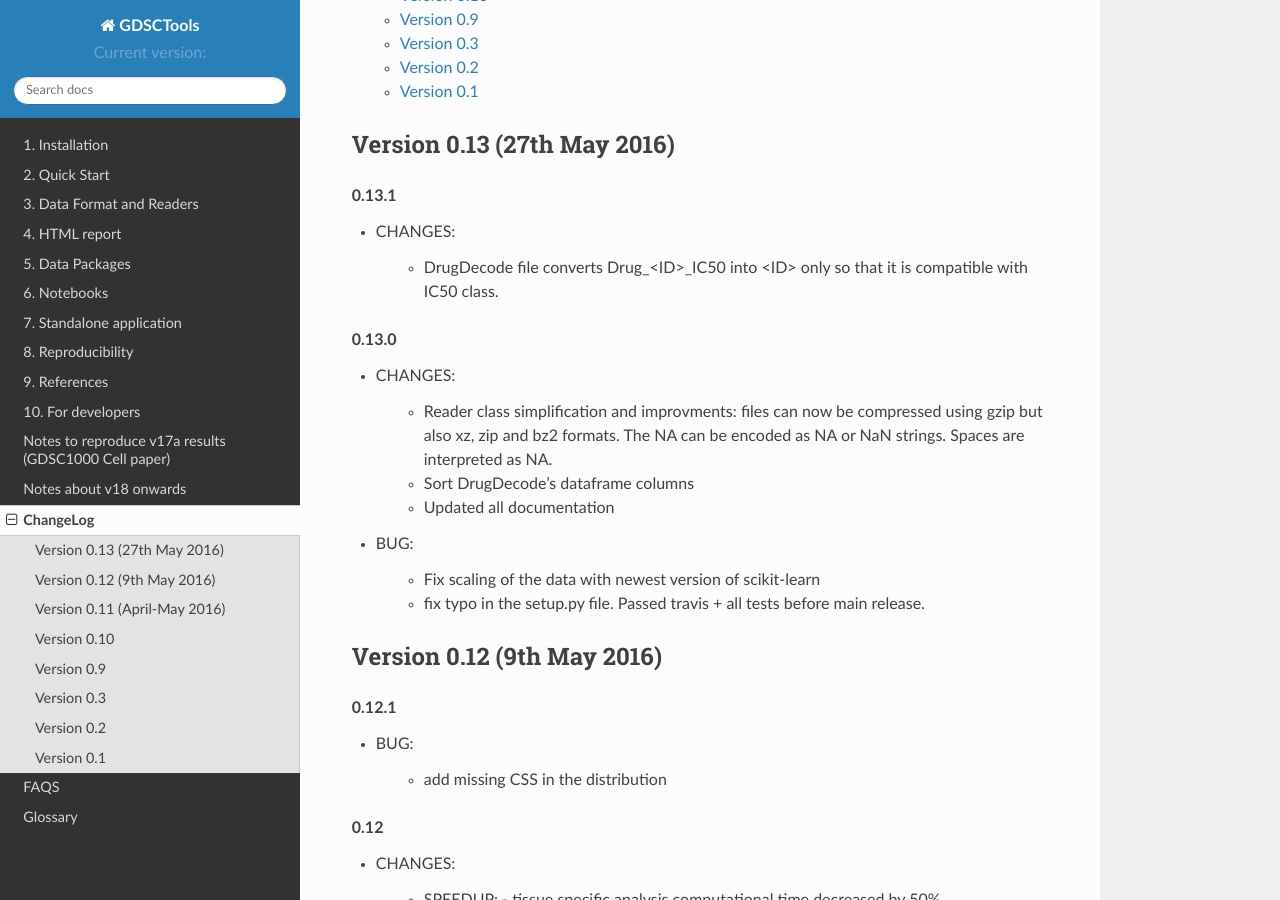
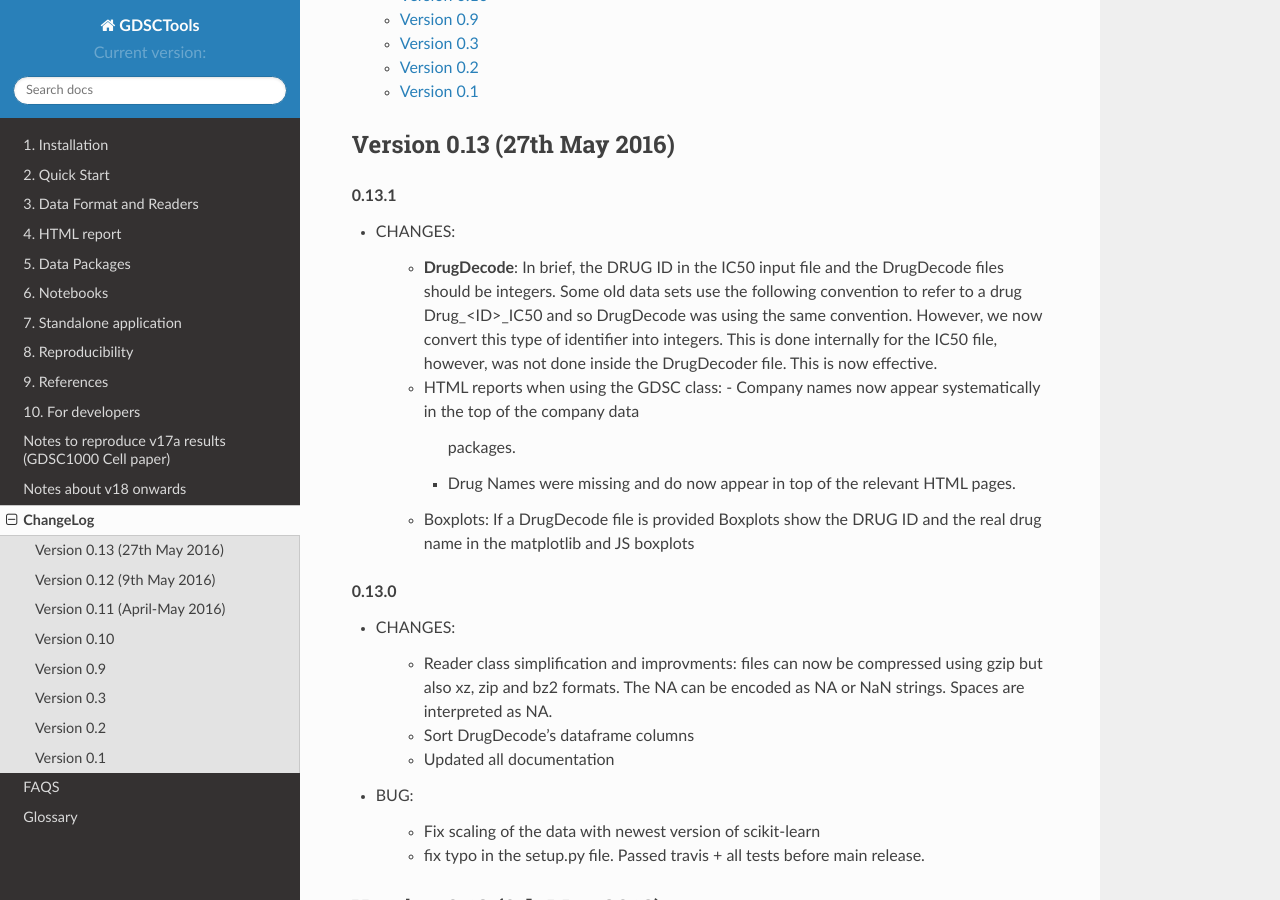
Before and after one commit to CancerRxGene/gdsctools, a Sphinx documentation site: the page built from doc/source/ChangeLog.rst, in a window 1280 px wide and 900 px high, scrolled down 308 px. Built offline with Sphinx 7.4.7 and the Read the Docs theme 2.0.0, drawn with Linux system fonts in a browser that asks for light colours; formulas are drawn with MathJax 3; pages that are not in the unit, such as notebooks, are missing from menus; the version number could not be read and is left out.

Commit message:
update doc

```diff
--- a/doc/source/ChangeLog.rst
+++ b/doc/source/ChangeLog.rst
@@ -11,8 +11,20 @@ Version 0.13 (27th May 2016)
 
 * CHANGES:
 
-    - DrugDecode file converts Drug_<ID>_IC50 into <ID> only so that
-      it is compatible with IC50 class.
+    - **DrugDecode**: In brief, the DRUG ID in the IC50 input file and the
+      DrugDecode files should be integers. Some old data sets use the
+      following convention to refer to a drug Drug_<ID>_IC50 and so DrugDecode
+      was using the same convention. However, we now convert this type of
+      identifier into integers. This is done internally for the IC50 file,
+      however, was not done inside the DrugDecoder file. This is now effective.
+    - HTML reports when using the GDSC class:
+      - Company names now appear systematically in the top of the company data
+        packages.
+      - Drug Names were missing and do now appear in top of the relevant HTML
+        pages.
+    - Boxplots: If a DrugDecode file is provided Boxplots show the DRUG ID
+      and the real drug name in the matplotlib and JS boxplots
+
 
 .. rubric:: 0.13.0
 
```
